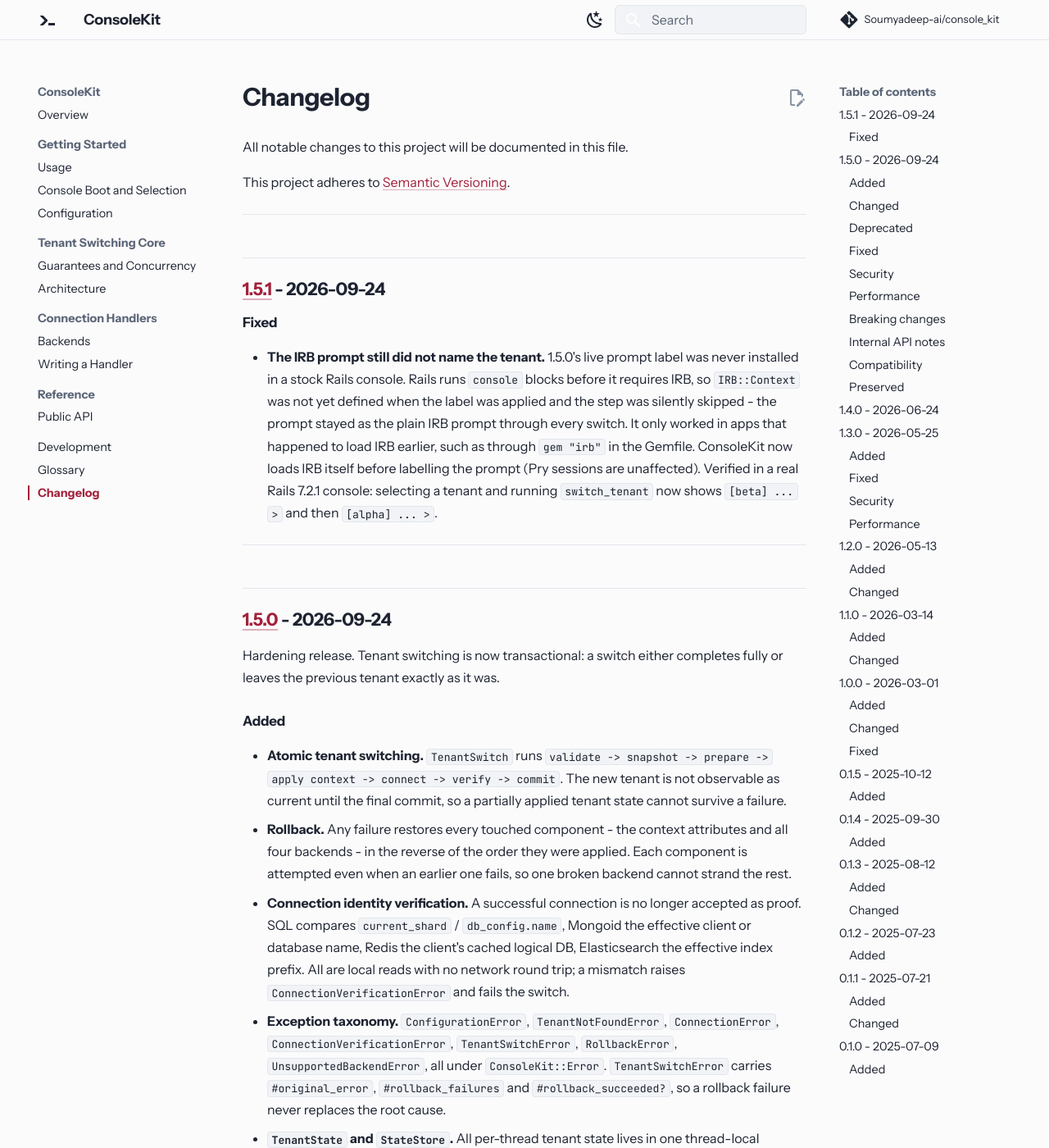
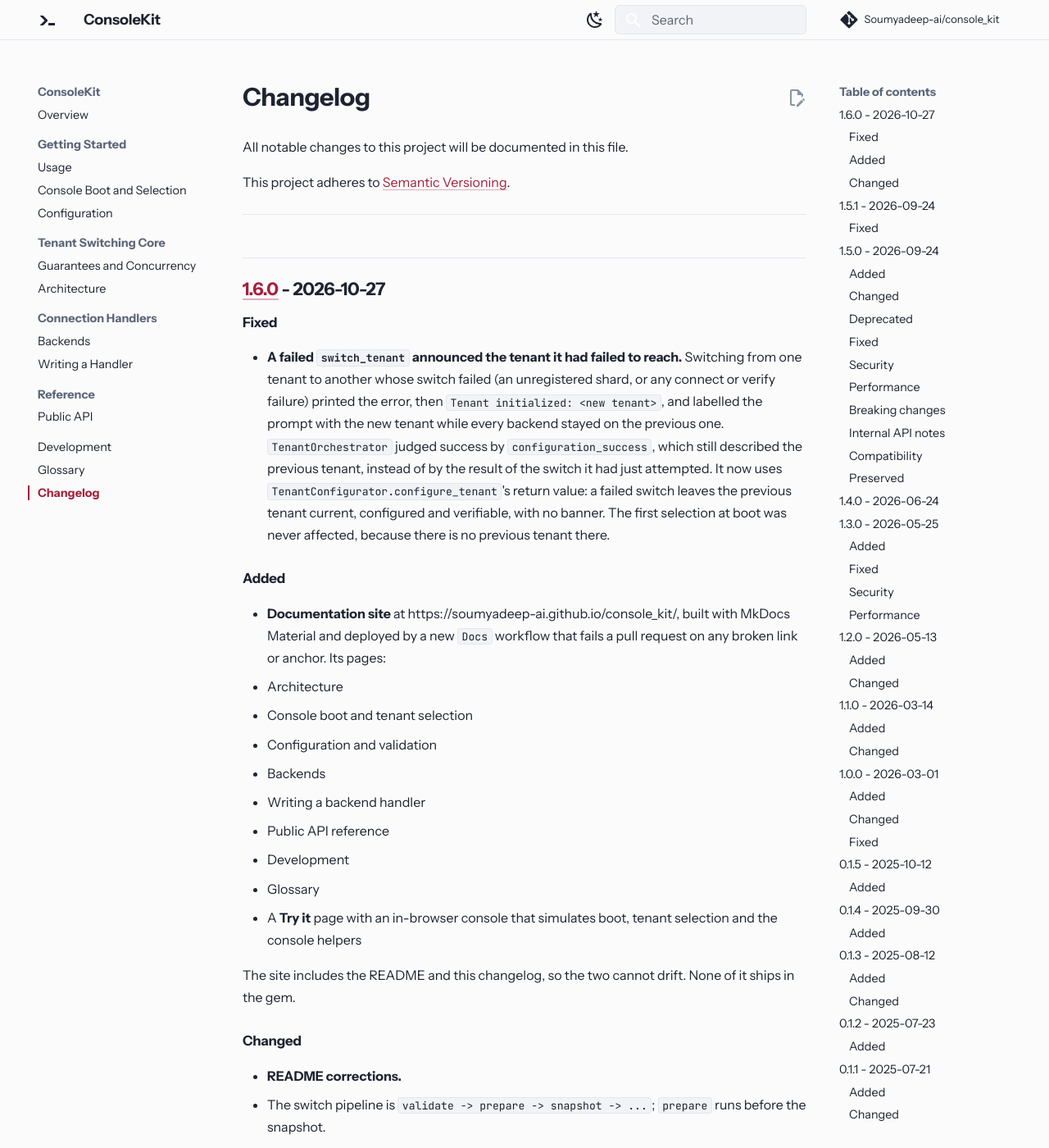
Before and after one commit to Soumyadeep-ai/console_kit, an MkDocs documentation site: the page built from docs/changelog.md, in a window 1280 px wide and 1400 px high. Shown: the whole window at 82% size. Built offline with MkDocs 1.6.1 and Material for MkDocs 9.7.7, drawn with Linux system fonts in a browser that asks for light colours; comment, search, counter and statistics services are not loaded; some of the changed text lies outside the part shown.

Commit message:
fix: keep the previous tenant when an interactive switch fails
Switching from a configured tenant to one whose switch failed printed the
error, then "Tenant initialized: <new tenant>", and labelled the prompt with
the new tenant while every backend stayed on the previous one.

TenantOrchestrator#configure judged success by
TenantConfigurator.configuration_success, which reports the StateStore and
so still described the previous tenant. It now uses configure_tenant's
return value. Boot was unaffected because there is no previous tenant.

Adds an integration spec over the real switch and backend fakes, and a unit
spec for the contract. Updates the orchestrator spec doubles, which encoded
the old contract, to return configure_tenant's real true/false.

Bump to 1.6.0 with changelog and security table updates.

```diff
--- a/CHANGELOG.md
+++ b/CHANGELOG.md
@@ -3,6 +3,34 @@
 All notable changes to this project will be documented in this file.
 
 This project adheres to [Semantic Versioning](https://semver.org/).
+
+---
+
+## [1.6.0] - 2026-10-27
+
+### Fixed
+- **A failed `switch_tenant` announced the tenant it had failed to reach.** Switching from one tenant to another whose switch failed (an unregistered shard, or any connect or verify failure) printed the error, then `Tenant initialized: <new tenant>`, and labelled the prompt with the new tenant while every backend stayed on the previous one. `TenantOrchestrator` judged success by `configuration_success`, which still described the previous tenant, instead of by the result of the switch it had just attempted. It now uses `TenantConfigurator.configure_tenant`'s return value: a failed switch leaves the previous tenant current, configured and verifiable, with no banner. The first selection at boot was never affected, because there is no previous tenant there.
+
+### Added
+- **Documentation site** at https://soumyadeep-ai.github.io/console_kit/, built with MkDocs Material and deployed by a new `Docs` workflow that fails a pull request on any broken link or anchor. Its pages:
+  - Architecture
+  - Console boot and tenant selection
+  - Configuration and validation
+  - Backends
+  - Writing a backend handler
+  - Public API reference
+  - Development
+  - Glossary
+  - A **Try it** page with an in-browser console that simulates boot, tenant selection and the console helpers
+
+  The site includes the README and this changelog, so the two cannot drift. None of it ships in the gem.
+
+### Changed
+- **README corrections.**
+  - The switch pipeline is `validate -> prepare -> snapshot -> ...`; `prepare` runs before the snapshot.
+  - Releases are a `vX.Y.Z` tag push handled by the release workflow, not `rake release`.
+  - Instrumentation subscribers receive switch, connect, verify and diagnostics events; rollbacks and failures are counted only.
+  - The code-of-conduct and changelog links now point at `master`. They pointed at a `main` branch that does not exist.
 
 ---
 
@@ -278,6 +306,7 @@ Not part of the documented public surface, but visible to anyone who reached for
   - Tenant-specific database configuration.
   - Colorized console output for improved UX.
 
+[1.6.0]: https://github.com/Soumyadeep-ai/console_kit/releases/tag/v1.6.0
 [1.5.1]: https://github.com/Soumyadeep-ai/console_kit/releases/tag/v1.5.1
 [1.5.0]: https://github.com/Soumyadeep-ai/console_kit/releases/tag/v1.5.0
 [1.4.0]: https://github.com/Soumyadeep-ai/console_kit/releases/tag/v1.4.0
```
Also changed, not shown: SECURITY.md (+2 -1 lines), 5 other files.
